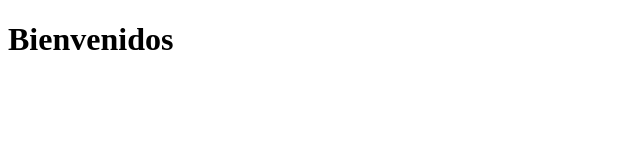
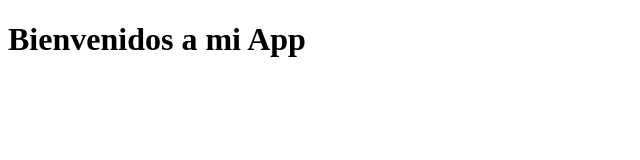
Before and after one commit to ferojash75/gitdepruebaadso, a website: page public/index.html in a window 1280 px wide. Shown: the whole page, without its empty margins (0-640 px from the left). Drawn offline with Linux system fonts and the light colour scheme.

Commit message:
modificacion de estructura del proyecto

```diff
--- a/public/index.html
+++ b/public/index.html
@@ -6,6 +6,6 @@
     <title>Document</title>
 </head>
 <body>
-    <h1>Bienvenidos</h1>
+    <h1>Bienvenidos a mi App</h1>
 </body>
 </html>
```
